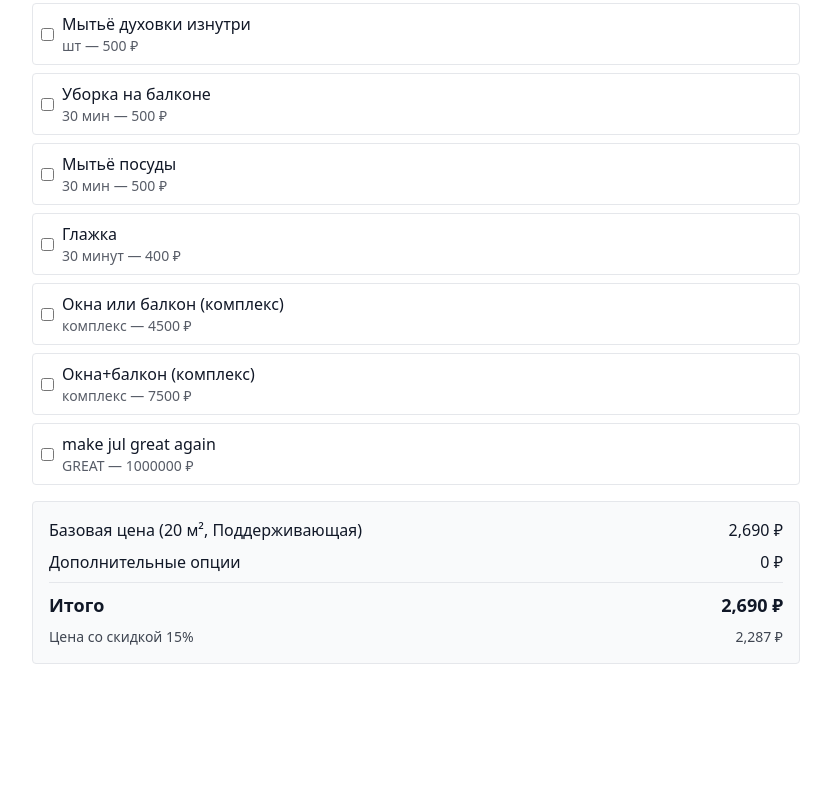
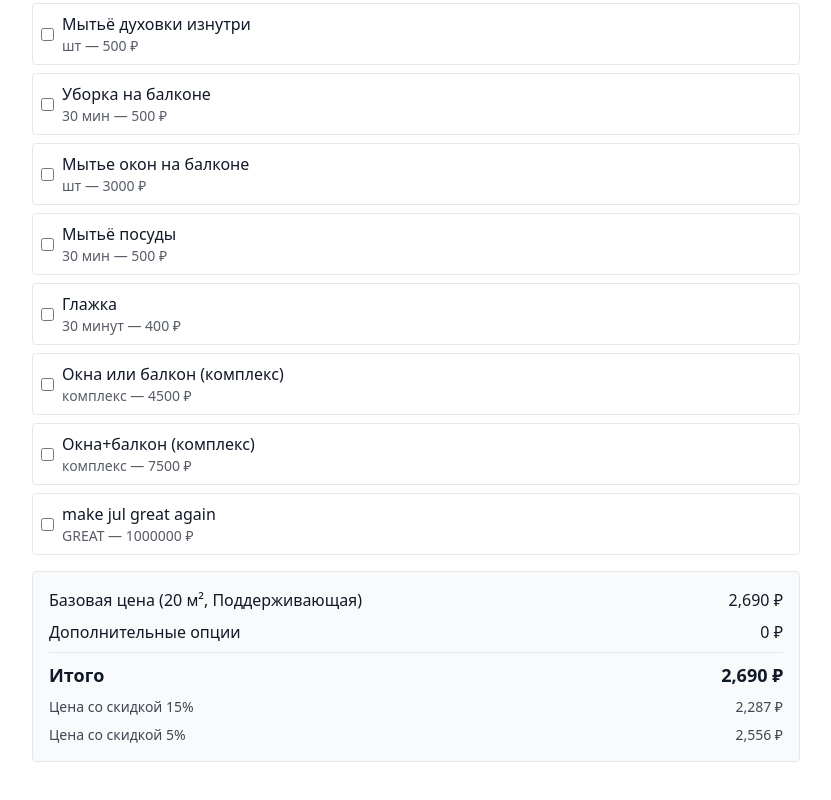
Before and after one commit to OlegovichLive/cleaning-calculator-2, a React (Vite) app: page / in a window 1280 px wide. Shown: the part 827-1627 px from the top of the page, without its empty margins (224-1055 px from the left). Before the commit the page ends 1531 px from the top, so only its background shows below. Built offline with nearby package versions, Linux system fonts and the light colour scheme.

Commit message:
Update CleaningCalculator.jsx
Добавила скидку на 5%

```diff
--- a/src/components/CleaningCalculator.jsx
+++ b/src/components/CleaningCalculator.jsx
@@ -35,6 +35,7 @@ const PRICE_DATA = {
     {"name":"Мытьё СВЧ изнутри","unit":"шт","price":{"Поддерживающая":500,"Генеральная":0,"После ремонта":0},"quantityInput":true},
     {"name":"Мытьё духовки изнутри","unit":"шт","price":{"Поддерживающая":500,"Генеральная":0,"После ремонта":0},"quantityInput":true},
     {"name":"Уборка на балконе","unit":"30 мин","price":{"Поддерживающая":500,"Генеральная":500,"После ремонта":500},"quantityInput":true},
+    {"name":"Мытье окон на балконе","unit":"шт","price":{"Поддерживающая":3000,"Генеральная":3000,"После ремонта":3000},"quantityInput":true},
     {"name":"Мытьё посуды","unit":"30 мин","price":{"Поддерживающая":500,"Генеральная":500,"После ремонта":500},"quantityInput":true},
     {"name":"Глажка","unit":"30 минут","price":{"Поддерживающая":400,"Генеральная":400,"После ремонта":400},"quantityInput":true},
     {"name":"Окна или балкон (комплекс)","unit":"комплекс","price":{"Поддерживающая":4500,"Генеральная":4500,"После ремонта":4500},"quantityInput":false},
@@ -85,6 +86,7 @@ export default function CleaningCalculator() {
 
   const total = basePrice + addonsTotal;
   const withDiscount = Math.round(total * 0.85);
+  const withReact = Math.round(total * 0.95);
 
   return (
     <div className="min-h-screen bg-white text-gray-900 p-6">
@@ -156,6 +158,10 @@ export default function CleaningCalculator() {
             <div>Цена со скидкой 15%</div>
             <div>{withDiscount.toLocaleString()} ₽</div>
           </div>
+          <div className="flex justify-between text-sm opacity-80 mt-2">
+            <div>Цена со скидкой 5%</div>
+            <div>{withReact.toLocaleString()} ₽</div>
+          </div>
         </section>
 
 
```
